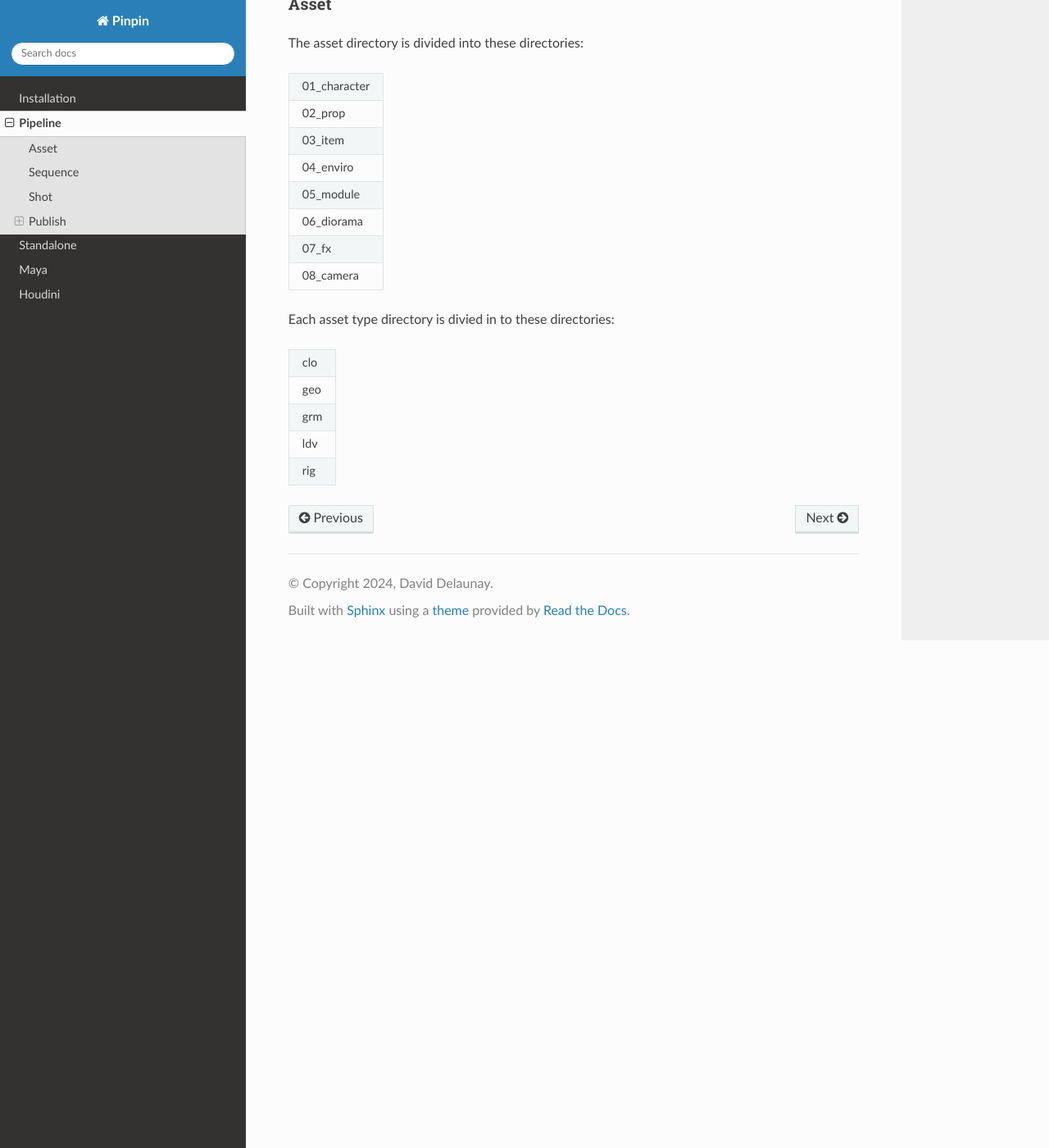
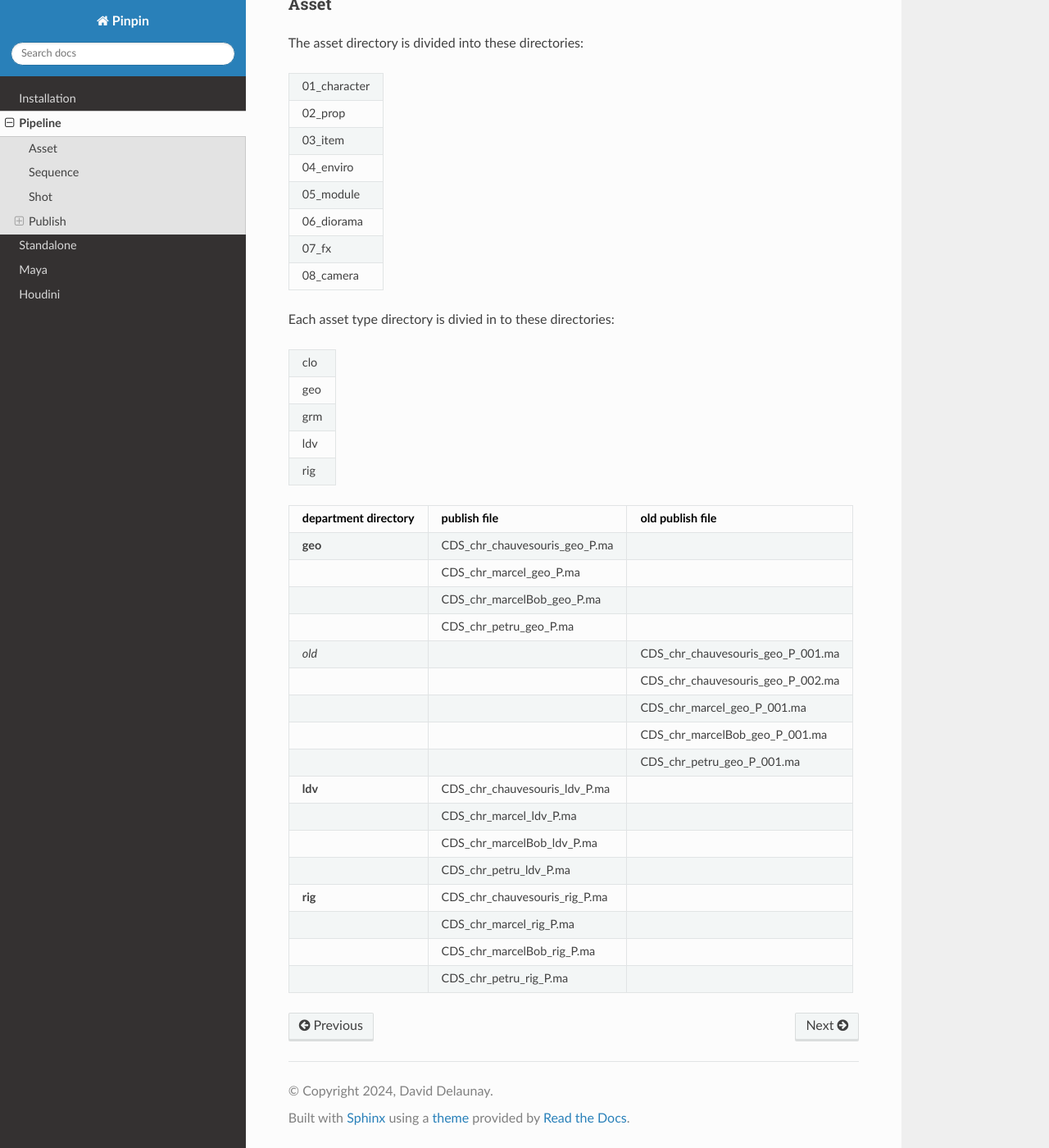
Before and after one commit to DavidDelaunay43/Pinpin, a Sphinx documentation site: the page built from documentation/source/pipeline.rst, in a window 1280 px wide and 1400 px high, scrolled down 3540 px. Shown: the whole window at 82% size. Built offline with Sphinx 7.4.7 and the Read the Docs theme 2.0.0, drawn with Linux system fonts in a browser that asks for light colours.

Commit message:
update doc

```diff
--- a/documentation/source/pipeline.rst
+++ b/documentation/source/pipeline.rst
@@ -251,3 +251,64 @@
    * - grm
    * - ldv
    * - rig
+
+.. list-table::
+   :header-rows: 1
+
+   * - department directory
+     - publish file
+     - old publish file
+
+   * - **geo**
+     - CDS_chr_chauvesouris_geo_P.ma
+     -
+   * -
+     - CDS_chr_marcel_geo_P.ma
+     -
+   * -
+     - CDS_chr_marcelBob_geo_P.ma
+     -
+   * -
+     - CDS_chr_petru_geo_P.ma
+     -
+   * - *old*
+     -
+     - CDS_chr_chauvesouris_geo_P_001.ma
+   * -
+     -
+     - CDS_chr_chauvesouris_geo_P_002.ma
+   * -
+     -
+     - CDS_chr_marcel_geo_P_001.ma
+   * -
+     -
+     - CDS_chr_marcelBob_geo_P_001.ma
+   * -
+     -
+     - CDS_chr_petru_geo_P_001.ma
+
+   * - **ldv**
+     - CDS_chr_chauvesouris_ldv_P.ma
+     -
+   * -
+     - CDS_chr_marcel_ldv_P.ma
+     -
+   * -
+     - CDS_chr_marcelBob_ldv_P.ma
+     -
+   * -
+     - CDS_chr_petru_ldv_P.ma
+     -
+
+   * - **rig**
+     - CDS_chr_chauvesouris_rig_P.ma
+     -
+   * -
+     - CDS_chr_marcel_rig_P.ma
+     -
+   * -
+     - CDS_chr_marcelBob_rig_P.ma
+     -
+   * -
+     - CDS_chr_petru_rig_P.ma
+     -
```
Also changed, not shown: 2 other files.
